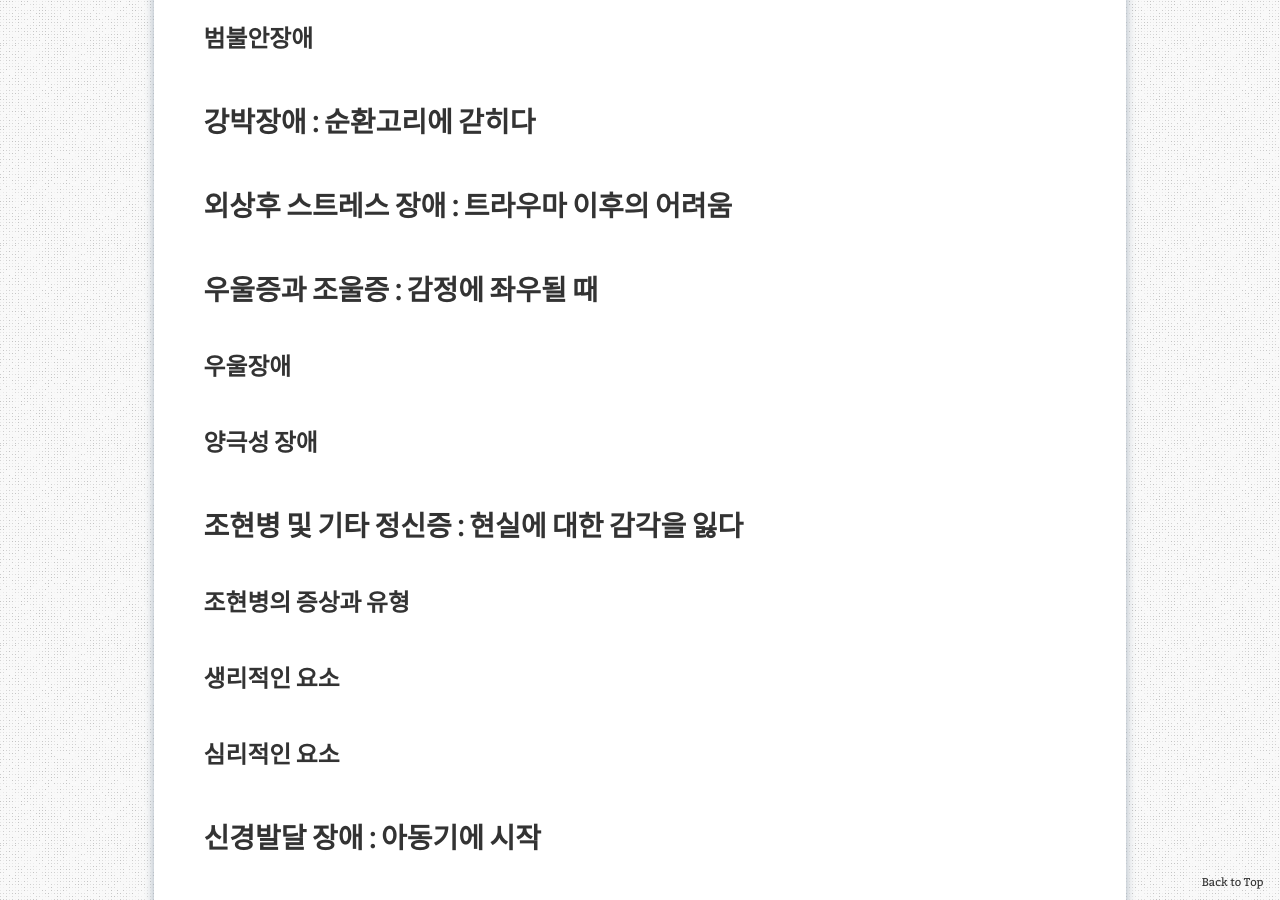
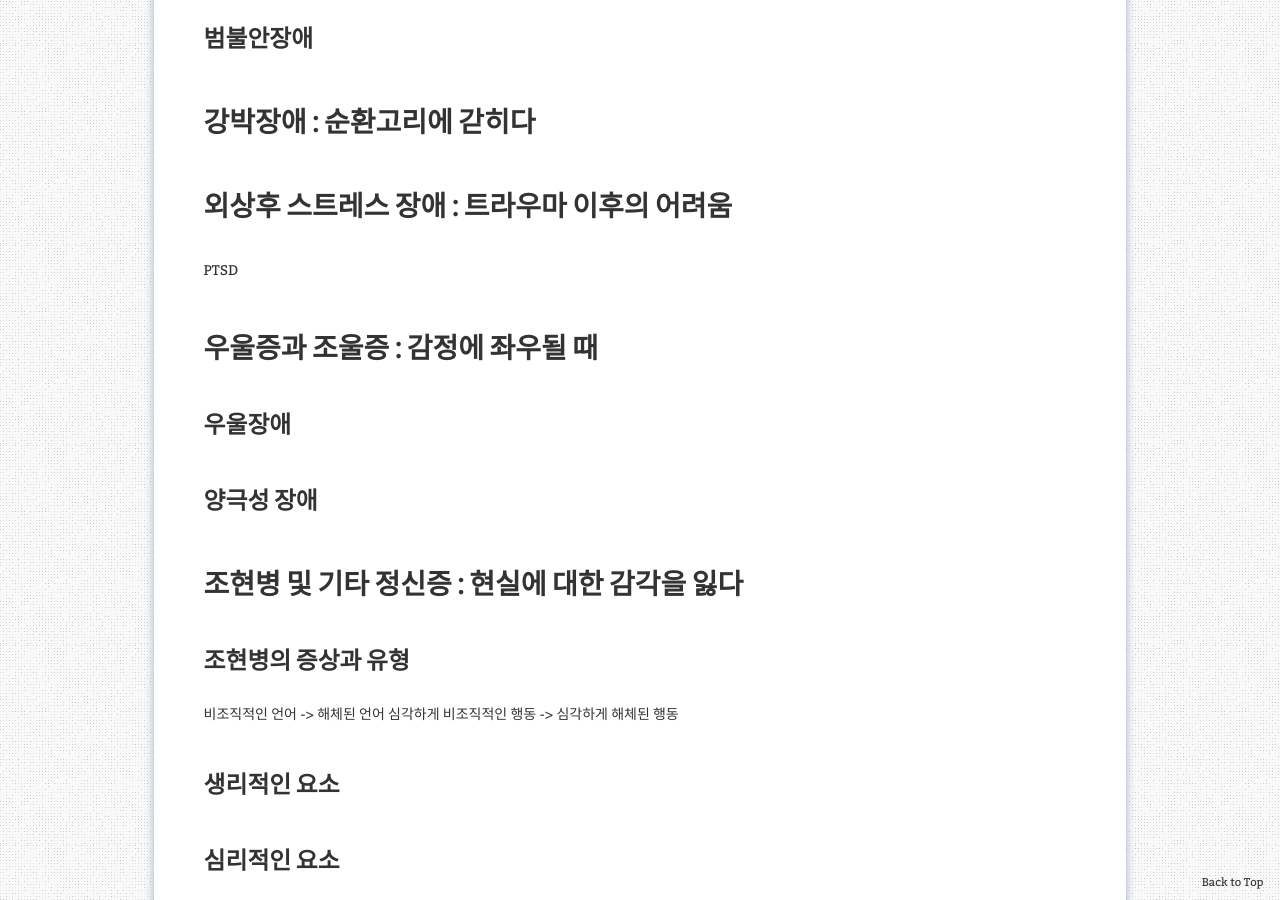
Before and after one commit to aristohyun/aristohyun.github.io, a Jekyll site: the page built from _posts/2021-11-23-psychology_14.md, in a window 1280 px wide and 900 px high, scrolled down 2355 px. Built offline with Jekyll 4.4.1, drawn with Linux system fonts in a browser that asks for light colours; comment, search, counter and statistics services are not loaded.

Commit message:
Update 2021-11-23-psychology_14.md

```diff
--- a/_posts/2021-11-23-psychology_14.md
+++ b/_posts/2021-11-23-psychology_14.md
@@ -57,6 +57,9 @@ redirect_from:
 
 # 외상후 스트레스 장애 : 트라우마 이후의 어려움
 
+PTSD
+
+
 # 우울증과 조울증 : 감정에 좌우될 때
 
 ## 우울장애
@@ -66,6 +69,9 @@ redirect_from:
 # 조현병 및 기타 정신증 : 현실에 대한 감각을 잃다
 
 ## 조현병의 증상과 유형
+
+비조직적인 언어 -> 해체된 언어
+심각하게 비조직적인 행동 -> 심각하게 해체된 행동
 
 ## 생리적인 요소
 
```
Also changed, not shown: other parts of _posts/2021-11-23-psychology_14.md (+1 -1 lines).
